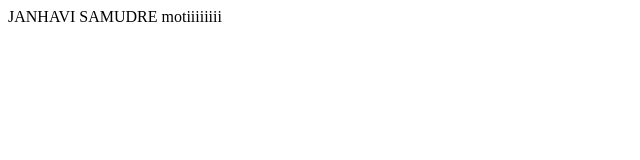
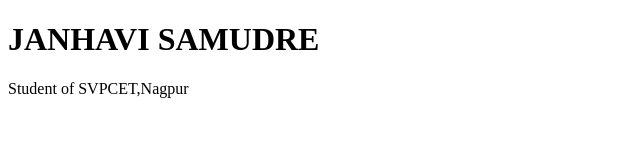
Before and after one commit to janhavi2601/janhavi2601.github.io, a plain HTML site: page index.html in a window 1280 px wide. Shown: the whole page, without its empty margins (0-640 px from the left). Drawn offline with Linux system fonts and the light colour scheme.

Commit message:
index.html

```diff
--- a/index.html
+++ b/index.html
@@ -1,13 +1,16 @@
 <!DOCTYPE html>
 <html lang="en" dir="ltr">
+
 <head>
   <meta charset="utf-8">
   <title>Janhavis personal site</title>
 
 </head>
+
 <body>
+  <h1>JANHAVI SAMUDRE</h1>
+<p>Student of SVPCET,Nagpur</p>
 
 </body>
-  JANHAVI SAMUDRE motiiiiiiii
-  </body>
+
 </html>
```
Lines whose indentation alone changed are shown as unchanged.
